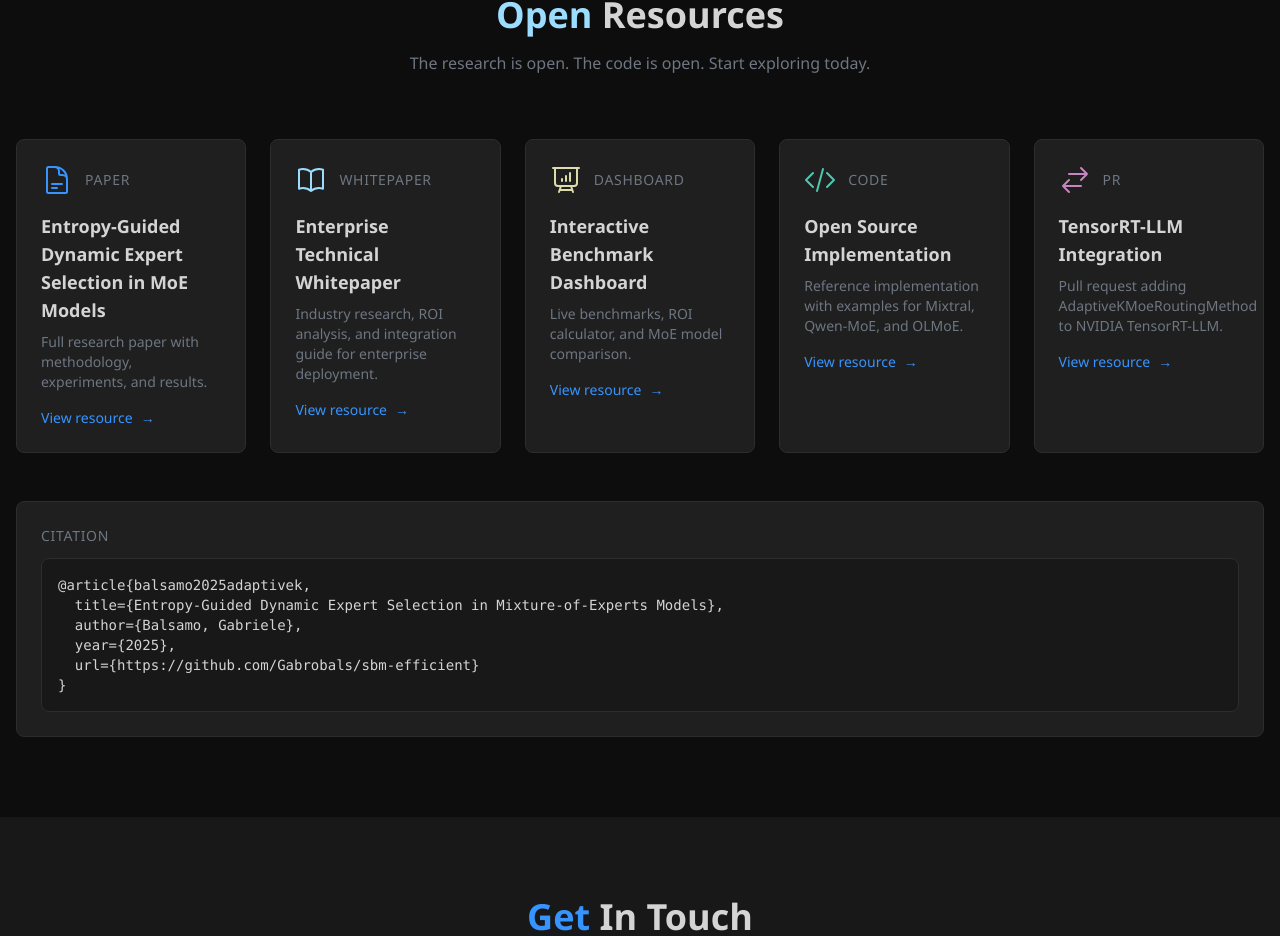
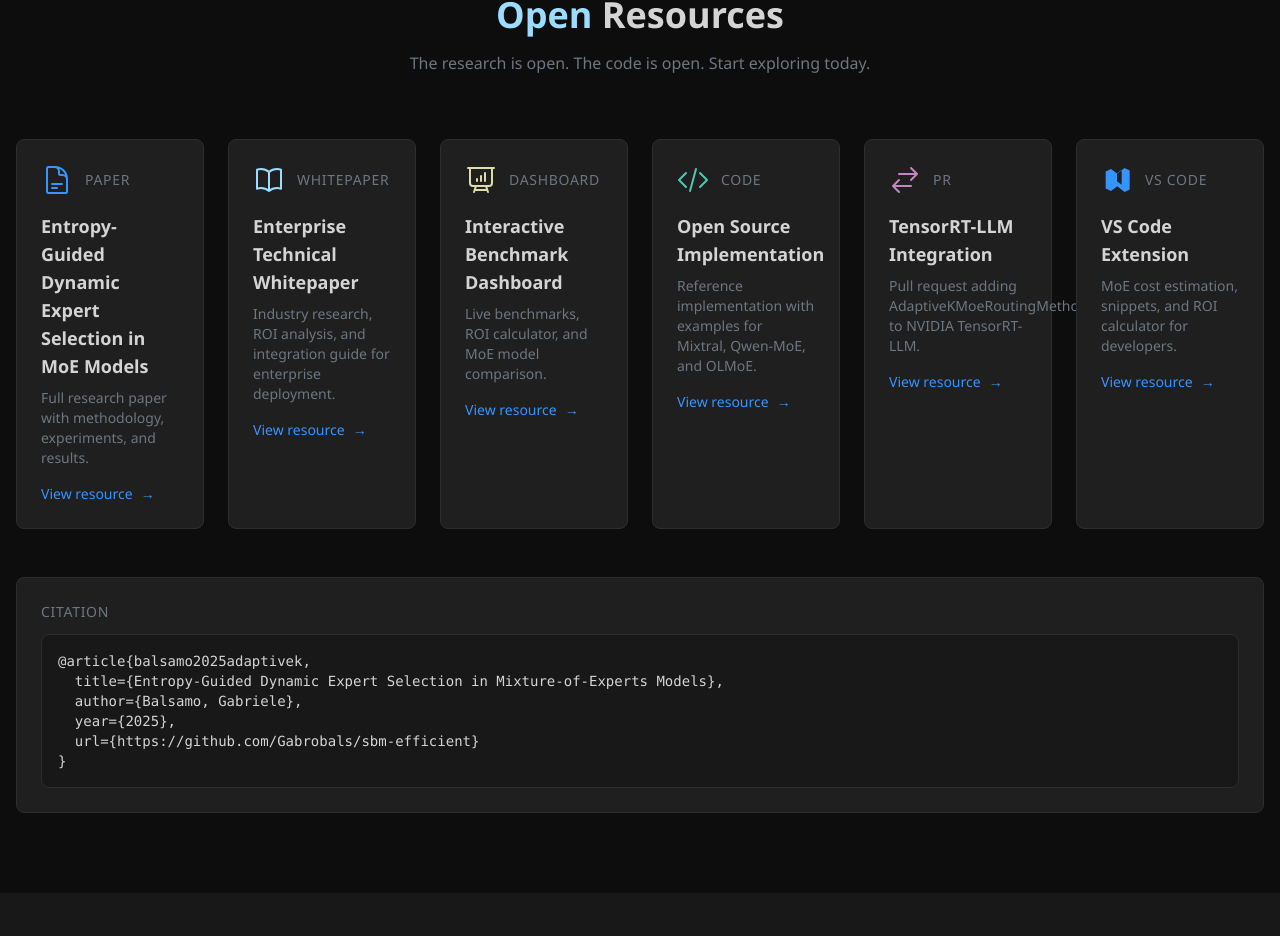
Before and after one commit to Gabrobals/sbm-efficient, a Next.js app in the folder landing-page/: page / in a window 1280 px wide. Shown: the part 5391-6327 px from the top of the page. Built offline with nearby package versions, Linux system fonts and the light colour scheme.

Commit message:
Add VS Code extension to landing page Resources

```diff
--- a/landing-page/src/components/Resources.tsx
+++ b/landing-page/src/components/Resources.tsx
@@ -7,6 +7,11 @@ const icons = {
   paper: (
     <svg className="w-8 h-8 text-vs-blue" viewBox="0 0 24 24" fill="none" stroke="currentColor" strokeWidth="1.5">
       <path strokeLinecap="round" strokeLinejoin="round" d="M19.5 14.25v-2.625a3.375 3.375 0 00-3.375-3.375h-1.5A1.125 1.125 0 0113.5 7.125v-1.5a3.375 3.375 0 00-3.375-3.375H8.25m0 12.75h7.5m-7.5 3H12M10.5 2.25H5.625c-.621 0-1.125.504-1.125 1.125v17.25c0 .621.504 1.125 1.125 1.125h12.75c.621 0 1.125-.504 1.125-1.125V11.25a9 9 0 00-9-9z" />
+    </svg>
+  ),
+  vscode: (
+    <svg className="w-8 h-8 text-vs-blue" viewBox="0 0 24 24" fill="currentColor">
+      <path d="M17.583 2.995L12.2 7.398l-4.7-3.61L3.5 5.596v12.808l4 1.804 4.7-3.61 5.383 4.404 3.917-1.81V4.805l-3.917-1.81zm-2.083 12.61l-3.5-2.696v-5.818l3.5-2.696v11.21z"/>
     </svg>
   ),
   whitepaper: (
@@ -70,6 +75,13 @@ export default function Resources() {
       link: 'https://github.com/NVIDIA/TensorRT-LLM/pull/10672',
       icon: icons.pr,
     },
+    {
+      typeKey: 'vscodeType' as const,
+      titleKey: 'vscodeTitle' as const,
+      descKey: 'vscodeDesc' as const,
+      link: 'https://open-vsx.org/extension/vertexdata/adaptive-k-toolkit',
+      icon: icons.vscode,
+    },
   ]
 
   return (
@@ -86,7 +98,7 @@ export default function Resources() {
         </div>
 
         {/* Resources grid */}
-        <div className="grid md:grid-cols-3 lg:grid-cols-5 gap-6">
+        <div className="grid md:grid-cols-3 lg:grid-cols-6 gap-6">
           {resources.map((resource, index) => (
             <a
               key={index}
--- a/landing-page/src/i18n/translations.ts
+++ b/landing-page/src/i18n/translations.ts
@@ -82,6 +82,9 @@ export const translations = {
       prType: 'PR',
       prTitle: 'TensorRT-LLM Integration',
       prDesc: 'Pull request adding AdaptiveKMoeRoutingMethod to NVIDIA TensorRT-LLM.',
+      vscodeType: 'VS Code',
+      vscodeTitle: 'VS Code Extension',
+      vscodeDesc: 'MoE cost estimation, snippets, and ROI calculator for developers.',
     },
     contact: {
       get: 'Get',
@@ -248,6 +251,9 @@ export const translations = {
       prType: 'PR',
       prTitle: 'Integrazione TensorRT-LLM',
       prDesc: 'Pull request che aggiunge AdaptiveKMoeRoutingMethod a NVIDIA TensorRT-LLM.',
+      vscodeType: 'VS Code',
+      vscodeTitle: 'Estensione VS Code',
+      vscodeDesc: 'Stima costi MoE, snippet e calcolatore ROI per sviluppatori.',
     },
     contact: {
       get: 'Mettiti in',
```
